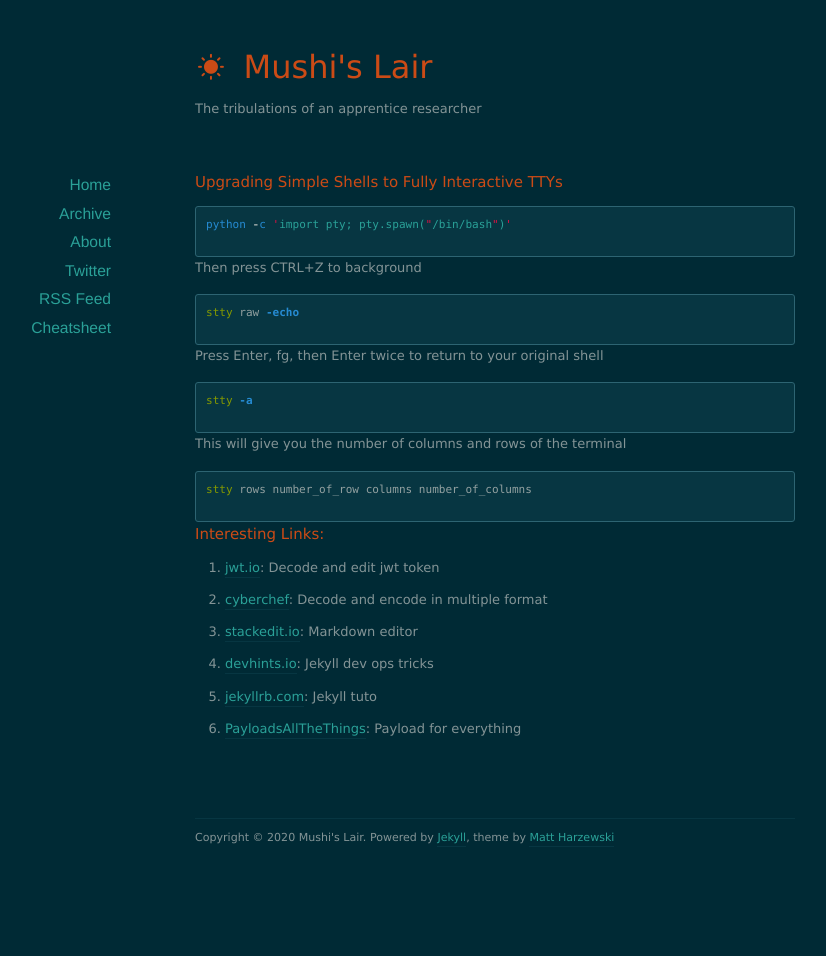
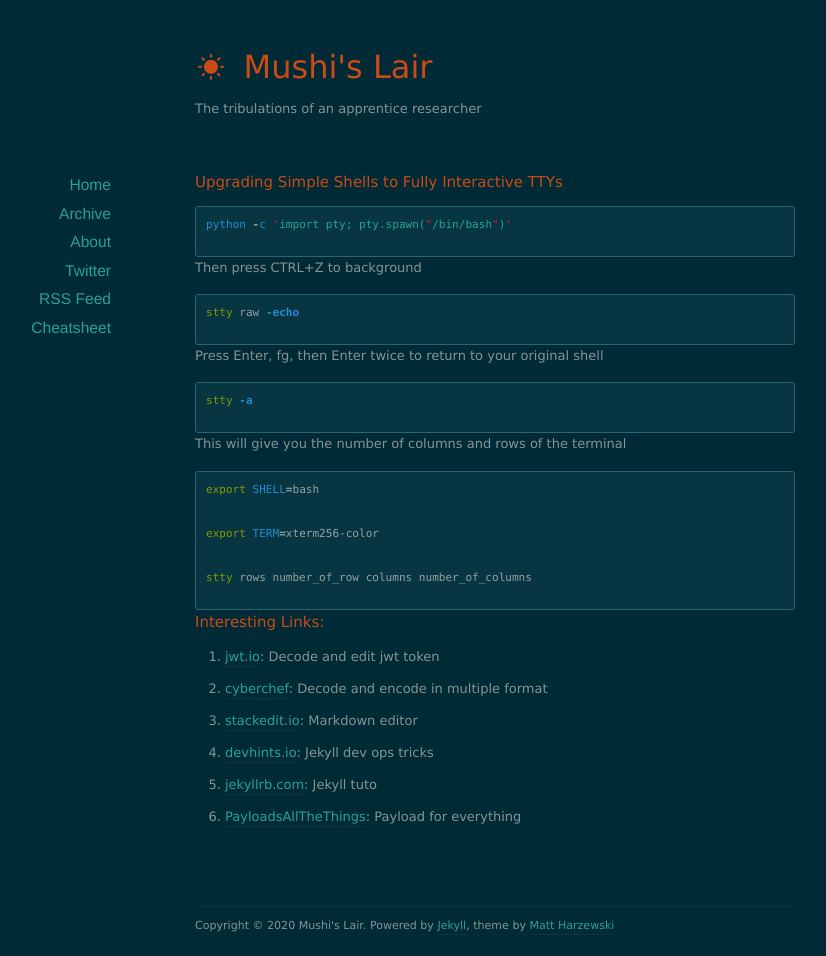
Before and after one commit to Mushi-mushi/mushi-mushi.github.io, a Jekyll site: the page built from cheat/index.markdown, in a window 1280 px wide. Shown: the whole page, without its empty margins (145-971 px from the left). Built offline with Jekyll 4.4.1, drawn with Linux system fonts in a browser that asks for light colours; nearby versions of some CDN libraries; before the commit the page ends 900 px from its top, so only the background shows below that.

Commit message:
Update index.markdown

```diff
--- a/cheat/index.markdown
+++ b/cheat/index.markdown
@@ -24,6 +24,10 @@ stty -a
 This will give you the number of columns and rows of the terminal
 
 {% highlight bash%}
+export SHELL=bash
+
+export TERM=xterm256-color
+
 stty rows number_of_row columns number_of_columns
 {% endhighlight %}
 
```
